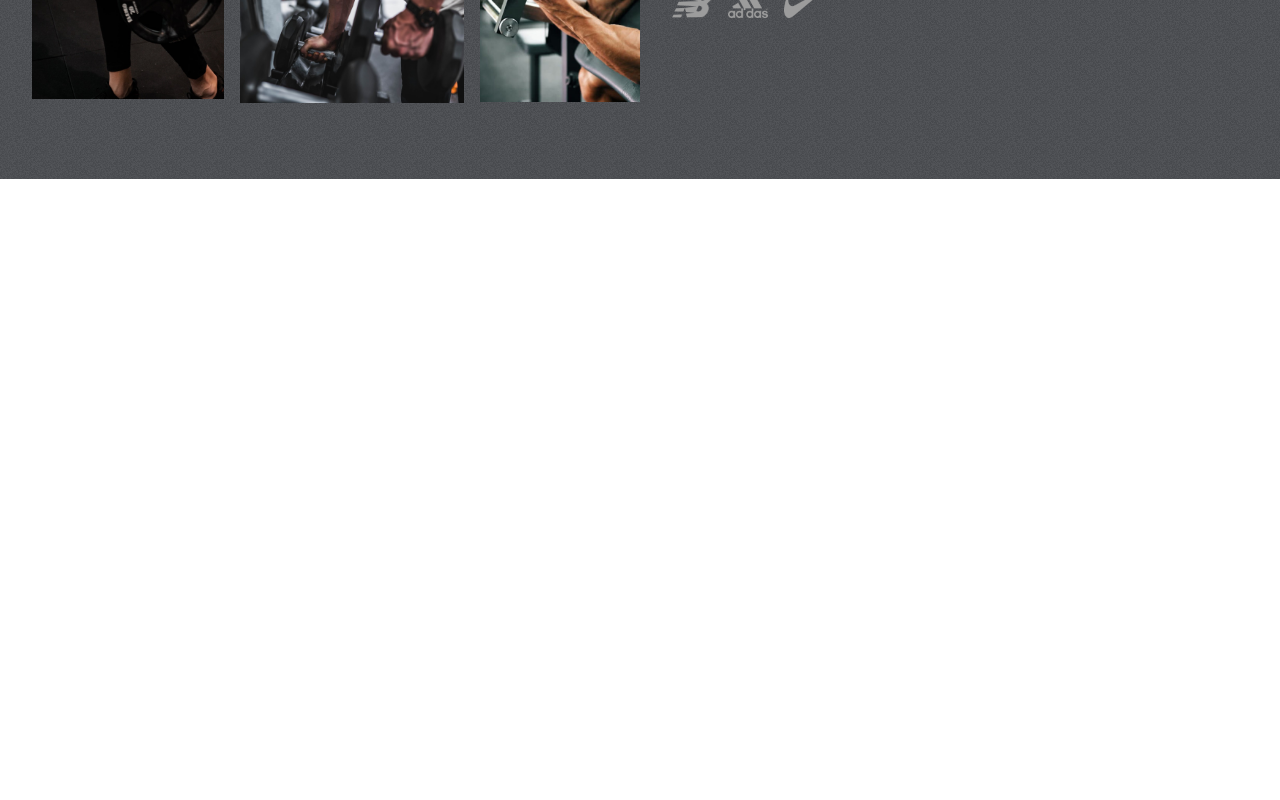
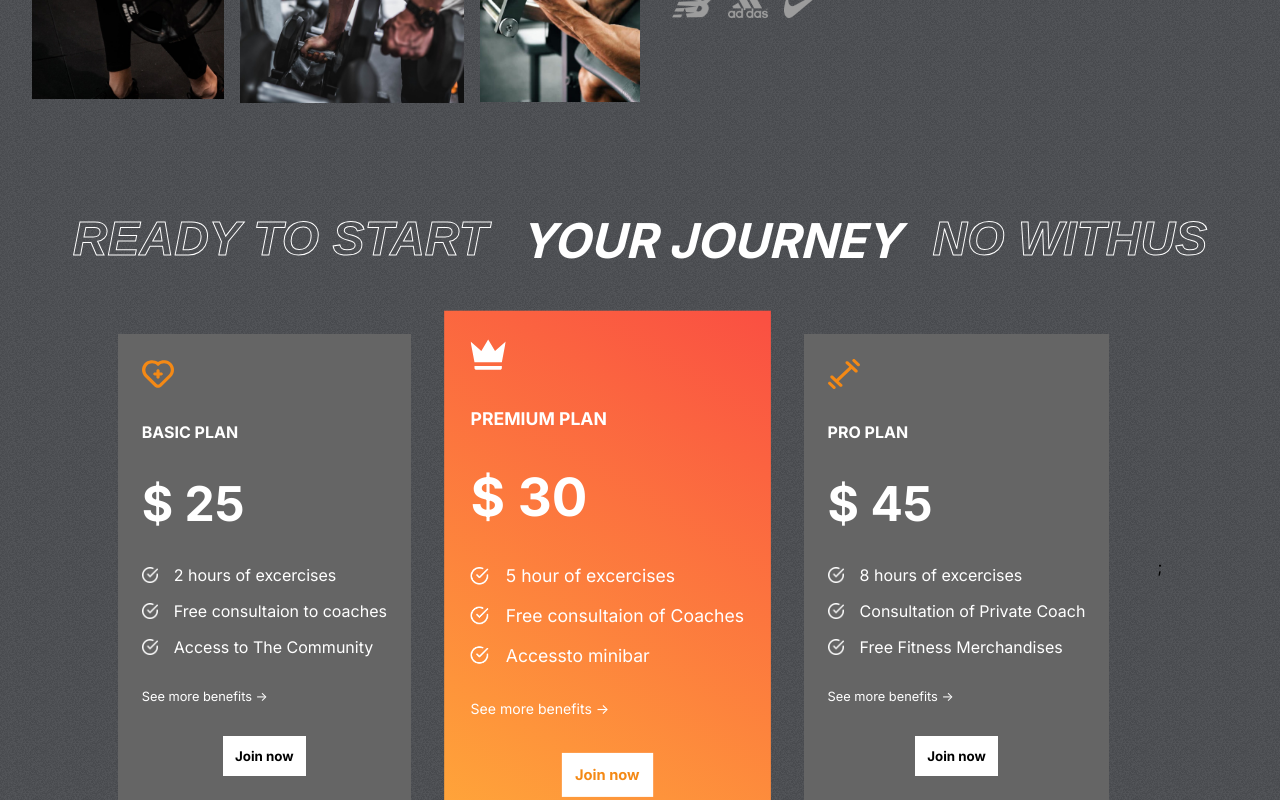
Before and after one commit to przemeklange/fit-gym-react, a React (Create React App) app: page / in a window 1280 px wide. Shown: the part 1698-2498 px from the top of the page. Before the commit the page ends 1877 px from the top, so only its background shows below. Built offline with nearby package versions, Linux system fonts and the light colour scheme.

Commit message:
add new component on name 'Plans'

```diff
--- a/src/App.js
+++ b/src/App.js
@@ -2,6 +2,7 @@
 import Reasons from './components/Reason/Reasons';
 import Hero from './components/HeroSection/Hero'
 import Programs from './components/Programs/Programs';
+import Plans from './components/Plans/Plans'
 
 function App() {
   return (
@@ -9,6 +10,7 @@
       <Hero />
       <Programs />
       <Reasons />
+      <Plans />
     </div>
   );
 }
--- /dev/null
+++ b/src/components/Plans/Plans.css
@@ -0,0 +1,73 @@
+.plans-container {
+  margin-top: -4rem;
+  padding: 0 2rem;
+  display: flex;
+  flex-direction: column;
+  gap: 4rem;
+  position: relative;
+}
+
+.plans {
+  display: flex;
+  align-items: center;
+  justify-content: center;
+  gap: 3rem;
+}
+
+.plan {
+  display: flex;
+  flex-direction: column;
+  background: var(--caloryCard);
+  color: var(--white);
+  gap: 2rem;
+  padding: 1.5rem;
+}
+
+.plan:nth-child(2) {
+  background: var(--planCard);
+  transform: scale(1.1);
+}
+
+.plan > svg {
+  fill: var(--orange);
+  width: 2rem;
+  height: 2rem;
+}
+
+.plan > :nth-child(2) {
+  font-size: 1rem;
+  font-weight: bold;
+}
+
+.plan > :nth-child(3) {
+  font-size: 3rem;
+  font-weight: bold;
+}
+
+.plan > :nth-child(5) {
+  font-size: 0.8rem;
+}
+
+.features {
+  display: flex;
+  flex-direction: column;
+  gap: 1rem;
+}
+
+.feature {
+  display: flex;
+  align-items: center;
+  gap: 1rem;
+}
+
+.feature > img {
+  width: 1rem;
+}
+
+.plans > :nth-child(2) > svg {
+  fill: var(--white);
+}
+
+.plans > :nth-child(2) > button {
+  color: var(--orange);
+}
--- /dev/null
+++ b/src/components/Plans/Plans.jsx
@@ -0,0 +1,41 @@
+import React from "react";
+import { plansData } from "../../data/plansData";
+import whiteTicks from "../../assets/whiteTick.png";
+import "./Plans.css";
+
+const Plans = () => {
+  return (
+    <div className="plans-container">
+      <div className="programs-header" style={{ gap: "2rem" }}>
+        <span className="stroke-text">READY TO START</span>
+        <span>YOUR JOURNEY</span>
+        <span className="stroke-text">NO WITHUS</span>
+      </div>
+      <div className="plans">
+        {plansData.map((plan, i) => (
+          <div className="plan" key={i}>
+            {plan.icon}
+            <span>{plan.name}</span>
+            <span>$ {plan.price}</span>
+
+            <div className="features">
+              {plan.features.map((feature, i) => (
+                <div className="feature">
+                  <img src={whiteTicks} alt="" />
+                  <span key={i}>{feature}</span>
+                </div>
+              ))}
+            </div>
+            <div>
+              <span>See more benefits -&gt;</span>
+            </div>
+            <button className="btn">Join now</button>
+          </div>
+        ))}
+        ;
+      </div>
+    </div>
+  );
+};
+
+export default Plans;
```
